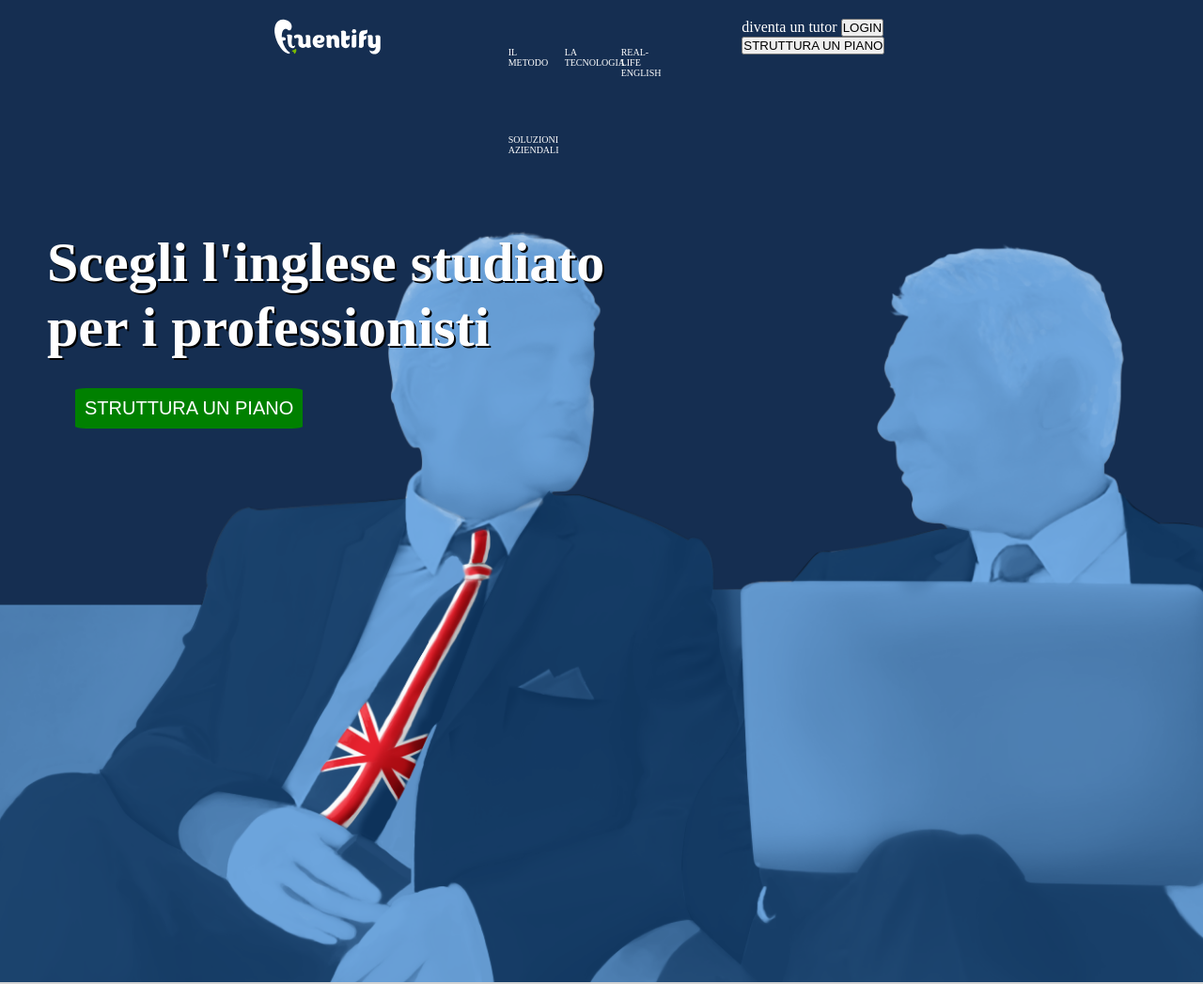
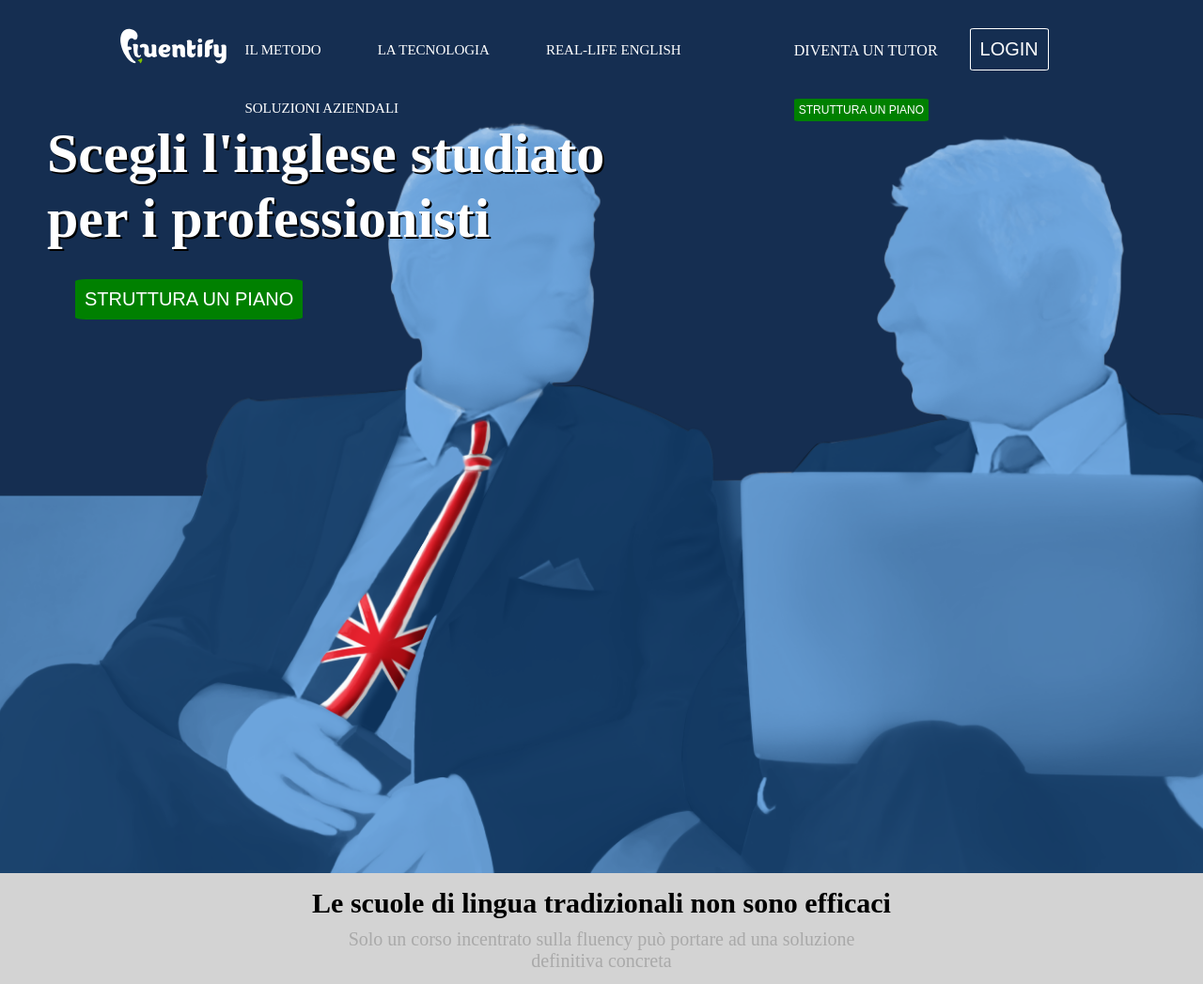
Before and after one commit to KobeGit24/html-css-fluentify, a plain HTML site: page index.html in a window 1280 px wide. Shown: the top 1047 px of the page at 94% size. Drawn offline with Linux system fonts and the light colour scheme.

Commit message:
ex-Flu-4

```diff
--- a/css/style.css
+++ b/css/style.css
@@ -10,8 +10,7 @@
 }
 
 .clearfix {
-  padding-bottom: 30px;
-  width: 70%;
+  width: 80%;
   margin: 0 auto;
 }
 
@@ -21,45 +20,70 @@
   clear: both;
 }
 
+.logo {
+  margin-top: 30px;
+  float: left;
+  width: 10%;
+}
+
 .navigator {
   float: left;
-  width: calc(100%/3 - 20px);
-  padding: 20px
+  width: 60%;
 }
 
-nav::after {
+.navbar::after {
   content: "";
   display: table;
   clear: both;
 }
 
+.navbar {
+  text-align: center;
+}
+
 li {
   list-style: none;
   float: left;
-  width: calc(100%/4 - 20px);
-  padding: 30px;
+  padding: 0 30px;
   color: #fff;
-  font-size: 10px;
+  font-size: 15px;
   text-transform: uppercase;
-  margin: 0 auto;
+  margin-top: 45px;
 }
 
-.login {
+.signin {
   float: left;
-  width: calc(100%/3);
-  padding: 20px;
+  width: 30%;
   color: #fff;
+  text-transform: uppercase;
 }
 
-.login > button {
+.login  {
+  padding: 10px;
+  border-radius: 5%;
+  margin: 30px;
+  color: white;
+  font-size: 20px;
+  border: 1px solid #fff;
+  background-color: transparent;
 }
 
-.logo {
-  float: left;
-  width: calc(100%/3);
-  padding: 20px 100px;
+.plane {
+  padding: 5px;
+  border-radius: 5%;
+  color: white;
+  font-size: 12px;
+  border: none;
+  background-color: green;
+}
 
+
+.login, .plane:hover {
+  cursor: pointer;
 }
+
+/* seconda parte header  */
+
 
 .down-header {
   height: 70%;
--- a/index.html
+++ b/index.html
@@ -14,7 +14,7 @@
             <img src="img/fluentify-logo.svg" alt="">
           </div>
           <div class="navigator">
-            <nav>
+            <nav class="navbar">
               <ul>
                 <li>il metodo</li>
                 <li>la tecnologia</li>
@@ -23,10 +23,10 @@
               </ul>
             </nav>
           </div>
-            <div class="login">
+            <div class="signin">
               <span>diventa un tutor</span>
-              <button type="button" name="button">LOGIN</button>
-              <button type="button" name="button">STRUTTURA UN PIANO</button>
+              <button class="login" type="button" name="button">LOGIN</button>
+              <button class="plane" type="button" name="button">STRUTTURA UN PIANO</button>
           </div>
         </div>
         <div class="down-header">
```
